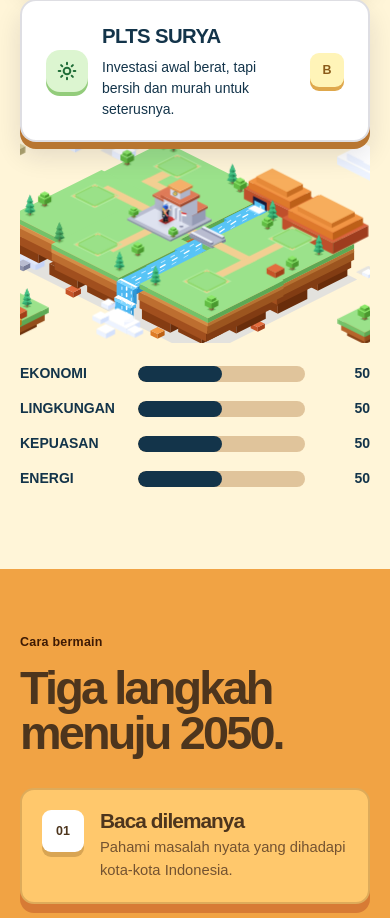
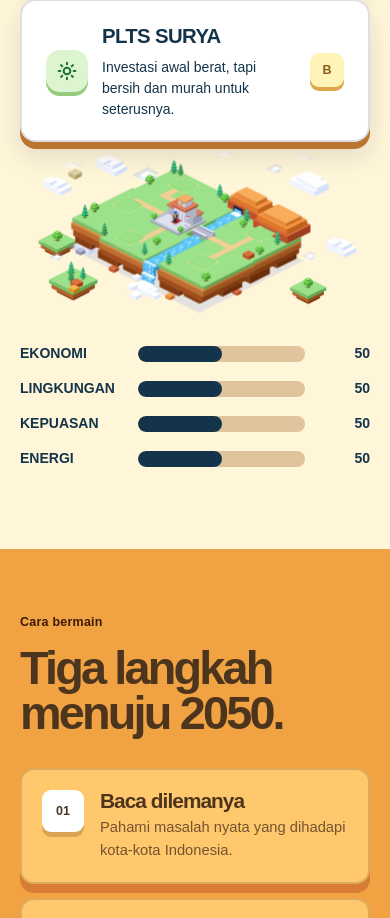
Before and after one commit to sija-sukses/ecopolis, a Next.js app: page / in a window 390 px wide. Shown: the part 4494-5412 px from the top of the page. Built offline with nearby package versions, Linux system fonts and the light colour scheme; a web font is replaced by a local one.

Commit message:
fix(ui): kembalikan proporsi map dan layout mobile agar tidak nabrak dan tidak terpotong

```diff
--- a/app/(game)/game.css
+++ b/app/(game)/game.css
@@ -1344,7 +1344,7 @@
     flex: 1 1 auto;
     min-height: 60px;
     height: auto;
-    max-height: clamp(140px, 36vh, 290px);
+    max-height: clamp(100px, 28vh, 190px);
     width: 100%;
     display: flex;
     justify-content: center;
--- a/components/city-map.tsx
+++ b/components/city-map.tsx
@@ -83,7 +83,7 @@ export function CityMap({
 
   useEffect(() => {
     function check() {
-      setIsMobile(window.innerWidth <= 900);
+      setIsMobile(window.innerWidth < 768);
     }
     check();
     window.addEventListener('resize', check);
@@ -103,7 +103,7 @@ export function CityMap({
   return (
     <svg
       className={className}
-      viewBox={fill ? "-570 -190 1140 610" : isMobile ? "-380 -95 760 450" : "-570 -190 1140 610"}
+      viewBox="-570 -190 1140 610"
       preserveAspectRatio={fill ? 'xMidYMid slice' : 'xMidYMid meet'}
       {...(label?.trim() ? { role: 'img', 'aria-label': label } : { 'aria-hidden': true })}
 
```
